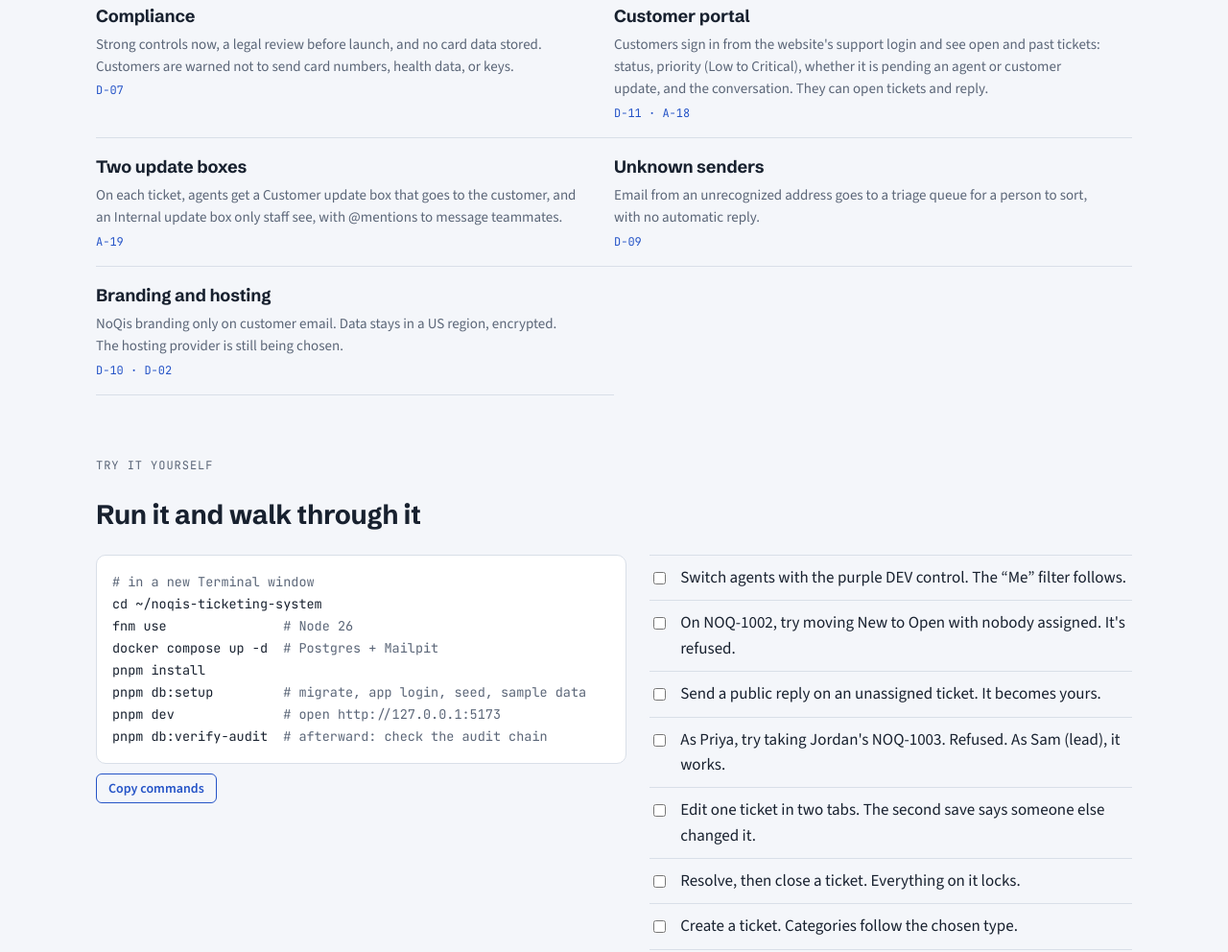
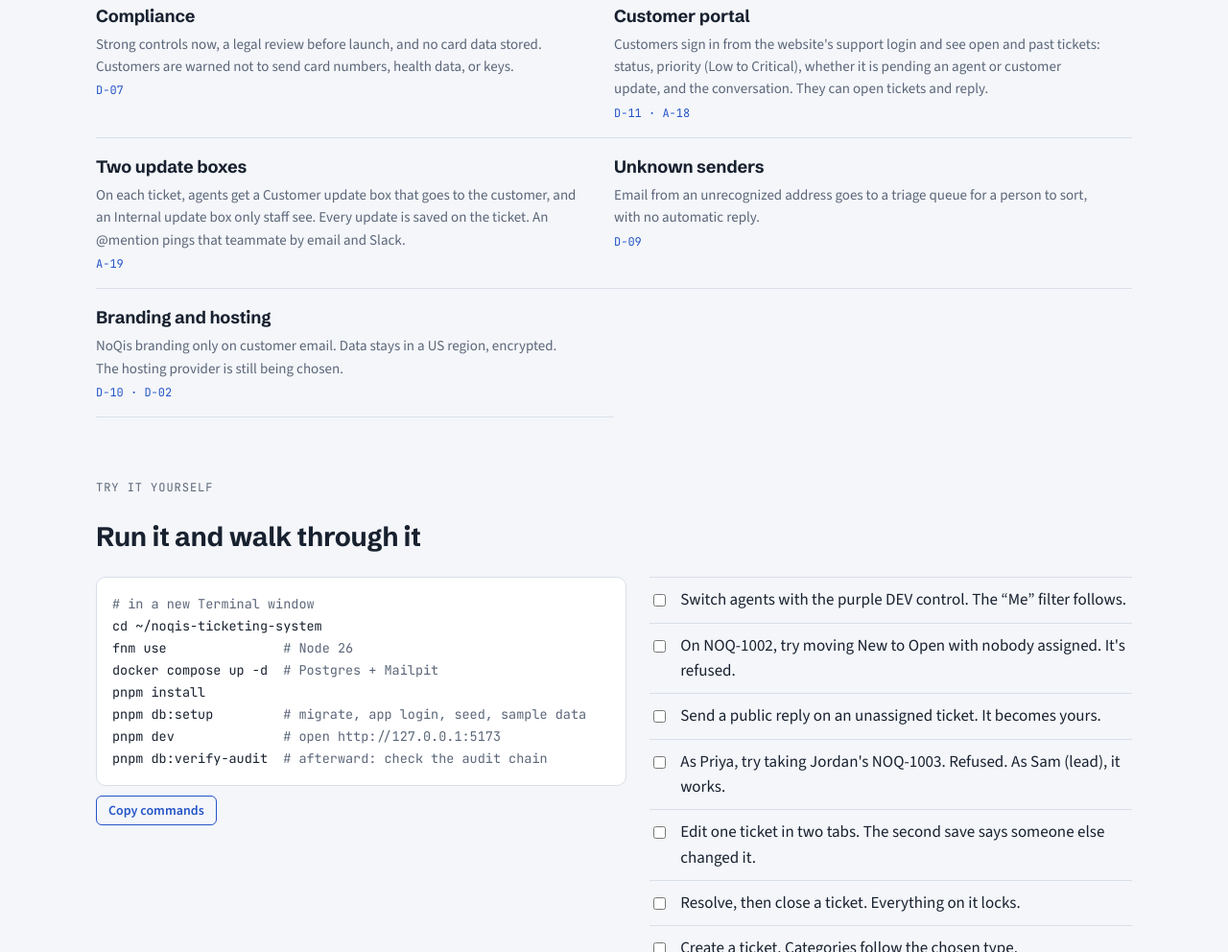
Before and after one commit to shensabo1/noqis-ticketing-showcase, a plain HTML site: page index.html in a window 1280 px wide. Shown: the part 4245-5237 px from the top of the page at 96% size. Drawn offline with nearby package versions, Linux system fonts and the light colour scheme.

Commit message:
Note that @mentions ping by email and Slack
Co-Authored-By: Claude Opus 5.5 <noreply@anthropic.com>

```diff
--- a/index.html
+++ b/index.html
@@ -273,7 +273,7 @@ footer { color: var(--muted); font-size: 14px; border-top: 1px solid var(--line)
       <div class="rule"><h3>Three queues</h3><p class="how">Edge Ninjas for support, Billing for the billing department, and Escalations for tickets that need senior attention. Invoices stay in the CRM.</p><span class="where">D-08 · A-17</span></div>
       <div class="rule"><h3>Compliance</h3><p class="how">Strong controls now, a legal review before launch, and no card data stored. Customers are warned not to send card numbers, health data, or keys.</p><span class="where">D-07</span></div>
       <div class="rule"><h3>Customer portal</h3><p class="how">Customers sign in from the website's support login and see open and past tickets: status, priority (Low to Critical), whether it is pending an agent or customer update, and the conversation. They can open tickets and reply.</p><span class="where">D-11 · A-18</span></div>
-      <div class="rule"><h3>Two update boxes</h3><p class="how">On each ticket, agents get a Customer update box that goes to the customer, and an Internal update box only staff see, with @mentions to message teammates.</p><span class="where">A-19</span></div>
+      <div class="rule"><h3>Two update boxes</h3><p class="how">On each ticket, agents get a Customer update box that goes to the customer, and an Internal update box only staff see. Every update is saved on the ticket. An @mention pings that teammate by email and Slack.</p><span class="where">A-19</span></div>
       <div class="rule"><h3>Unknown senders</h3><p class="how">Email from an unrecognized address goes to a triage queue for a person to sort, with no automatic reply.</p><span class="where">D-09</span></div>
       <div class="rule"><h3>Branding and hosting</h3><p class="how">NoQis branding only on customer email. Data stays in a US region, encrypted. The hosting provider is still being chosen.</p><span class="where">D-10 · D-02</span></div>
     </div>
```
